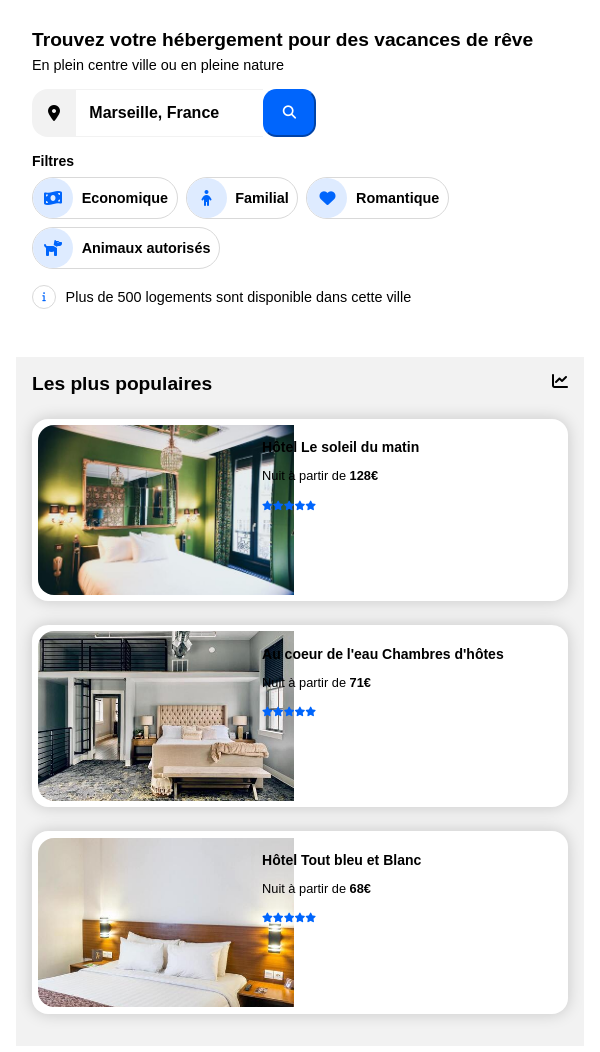
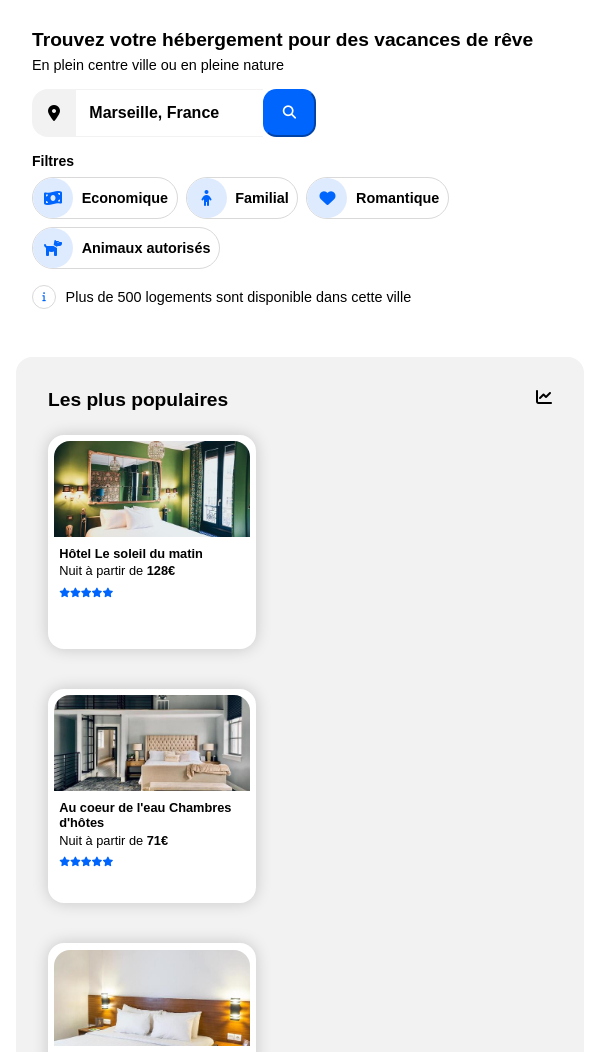
Before and after one commit to elodie47/OpenclassroomProject, a plain HTML site: page index.html in a window 600 px wide. Shown: the part 136-1188 px from the top of the page. Drawn offline with Linux system fonts and the light colour scheme.

Commit message:
Version finale

```diff
--- a/index.html
+++ b/index.html
@@ -18,15 +18,15 @@
         <img src="assets/images/logo/Reservia.svg" alt="Logo-Reservia">
         <nav>
             <ul>
-                <li><a href="#"><p>Hébergements</p></a></li>
-                <li><a href="#"><p>Activités</p></a></li>
+                <li><a href="#recherche"><p>Hébergements</p></a></li>
+                <li><a href="#activites"><p>Activités</p></a></li>
                 <li><a href="#"><p><b>S'inscrire</b></p></a></li>
             </ul>
         </nav>
         <div>
             <ul>
-                <li><a href="#"><p>Hébergements</p></a></li>
-                <li><a href="#"><p>Activités</p></a></li>
+                <li><a href="#hebergements"><p>Hébergements</p></a></li>
+                <li><a href="#activites"><p>Activités</p></a></li>
             </ul>
         </div>
 
--- a/style.css
+++ b/style.css
@@ -380,17 +380,18 @@ header > div > ul > li > a > p:hover {
     object-fit: cover;
     height: 100%;
     border-radius: 1rem 0 0 1rem;
-    width: 7em;
+    width: 6em;
 }
 
 
 #populaires > div > a > figure > figcaption {
     padding: 0.9em;
+    padding-top: 0em;
 }
 
 #populaires > div > a > figure > figcaption > p {
     font-size: 0.8rem;
-    padding: 1em 0em;
+    padding: 0.4em 0em;
 }
 
 #populaires > div > a > figure > figcaption > span {
@@ -436,7 +437,7 @@ header > div > ul > li > a > p:hover {
     border-radius: 1rem;
     box-shadow: 0 0 1em #0000002e;
     transition: transform 0.5s ease;
-    height: calc(20em / 2);
+    height: calc(21.5em / 2);
     width: 16em;
 }
 
@@ -574,14 +575,66 @@ header > div > ul {
 
     #hebergements > div > a > figure {
     width: 100%;
+    height: 15em;
+    }
+
+    #hebergements > div > a > figure > div > img{
+    height: 10em;
     }
 
     #populaires {
-    border-radius: 0em;
-    padding: 1em;
-    order: 0; /*Défaut is 1*/
+    width: 100%;
+    margin-top: 1em;
+    }
+
+    #populaires > div:last-child {
+    display: flex;
+    flex-direction: column;
+    justify-content: space-between;
+    }
+
+
+#populaires > div > a > figure {
+    height: 15em;
+    display: flex;
+    flex-direction: column;
+    }
+
+#populaires > div > a > figure > div {
     width: 100%;
     }
+
+#populaires > div > a > figure > div > img {
+    object-fit: cover;
+    border-radius: 1rem 1rem 0 0;
+    height: 10em;
+    width: 100%;
+}
+
+
+#populaires > div > a > figure > figcaption {
+    display: flex;
+    flex-direction: column;
+    padding: 0.3em;
+    align-content: space-around;
+    height: 100%;
+}
+
+#populaires > div > a > figure > figcaption > span {
+    display: flex;
+    flex-direction: row;
+    color: #0065FC;
+    padding: 0.3em 0em;
+}
+
+#populaires > div > a > figure > figcaption > span, #populaires > div > a > figure > figcaption > p, #hebergements > div > a > figure > figcaption > h3 {
+    padding: 0.2em 0em;
+}
+
+#populaires > div > a > figure > figcaption > span > i {
+    font-size: 1em;
+    padding: 0.5em 0em;
+}
 
     #activites {
     padding: 0em 1em;
@@ -593,18 +646,24 @@ header > div > ul {
     }
 
     .full > a > figure {
-    height: 10em;
+    height: 13.5em;
     width: 100%;
     margin-top: 1em;
     }
 
     .full > a > figure > div > img {
-    height: 7em;
+    height: 10em;
     width: 100%;
     }
 
     .list > a > figure {
+    height: 13.5em;
+    width: 100%;
     margin-top: 1em;
+    }
+
+    .list > a > figure > div > img {
+    height: 10em;
     width: 100%;
     }
 
@@ -617,6 +676,9 @@ header > div > ul {
     margin-top: 2em;
     }
 
+        #populaires > div > a > figure > figcaption > h3 {
+    font-size: 0.8em;
+    }
 }
 
 /*Responsive - tablette 768px*/
@@ -664,13 +726,57 @@ header > div > ul {
     margin-top: 1em;
     }
 
-    #populaires > div > a > figure > div > img {
-    width: 16em;
+    #populaires > div:last-child {
+    display: flex;
+    justify-content: space-between;
     }
 
-    #populaires > div > a > figure {
-    height: 11.4em;
+
+#populaires > div > a > figure {
+    height: 13.4em;
+    width: 13em;
+    display: flex;
+    flex-direction: column;
     }
+
+#populaires > div > a > figure > div {
+    width: 100%;
+    }
+
+#populaires > div > a > figure > div > img {
+    object-fit: cover;
+    border-radius: 1rem 1rem 0 0;
+    height: 6em;
+    width: 100%;
+}
+
+
+#populaires > div > a > figure > figcaption {
+    display: flex;
+    flex-direction: column;
+    padding: 0.3em;
+    align-content: space-around;
+    height: 100%;
+}
+
+#populaires > div > a > figure > figcaption > span {
+    display: flex;
+    flex-direction: row;
+    color: #0065FC;
+    padding: 0.3em 0em;
+}
+
+#populaires > div > a > figure > figcaption > span, #populaires > div > a > figure > figcaption > p, #hebergements > div > a > figure > figcaption > h3 {
+    padding: 0.2em 0em;
+}
+
+#populaires > div > a > figure > figcaption > span > i {
+    font-size: 1em;
+    padding: 0.5em 0em;
+}
+
+
+
 
     #activites > div {
     flex-wrap: wrap;
@@ -704,6 +810,10 @@ header > div > ul {
     footer {
     padding: 3em 1.3em;
     }
+        #populaires > div > a > figure > figcaption > h3 {
+    font-size: 0.8em;
+    }
+
 }
 
 
@@ -737,6 +847,10 @@ header > div > ul {
     .full > a > figure {
     width: 15em;
     }
+        #populaires > div > a > figure > figcaption > h3 {
+    font-size: 0.8em;
+    }
+
 }
 
 /*Responsive - Laptop 1440px*/
@@ -746,7 +860,10 @@ header > div > ul {
     }
 
     .full > a > figure {
-    width: 21em;
+    width: 18em;
+    }
+    #populaires > div > a > figure > figcaption > h3 {
+    font-size: 0.8em;
     }
 }
 
```
